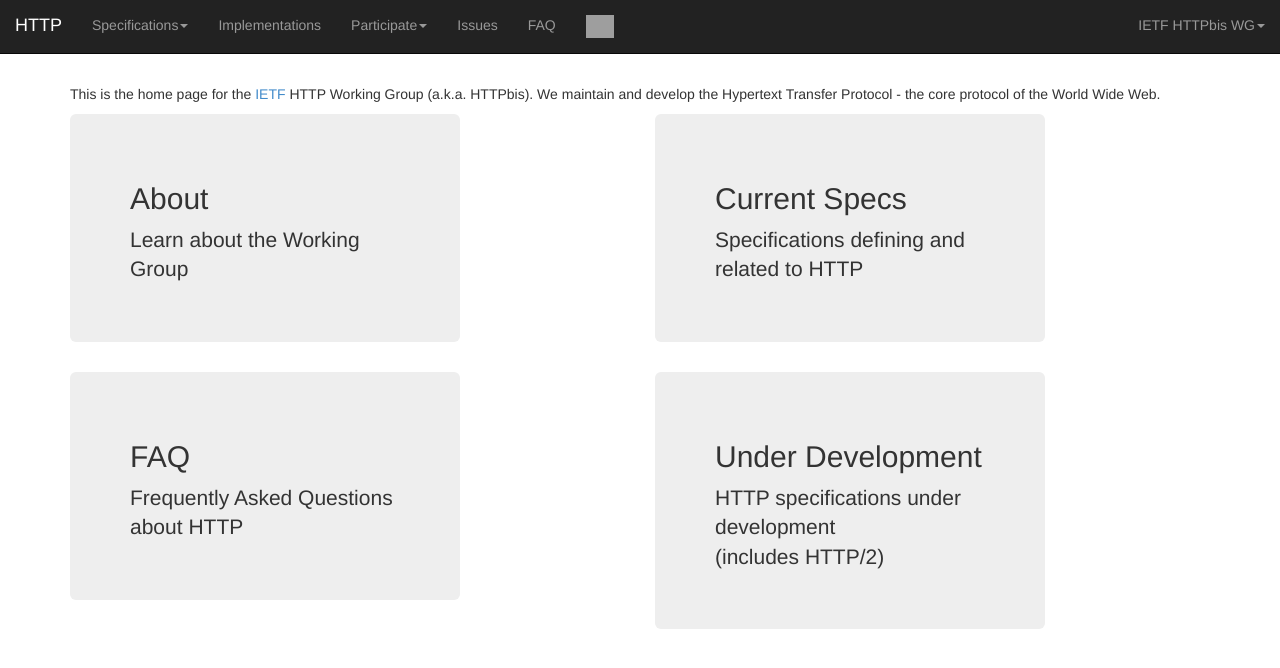
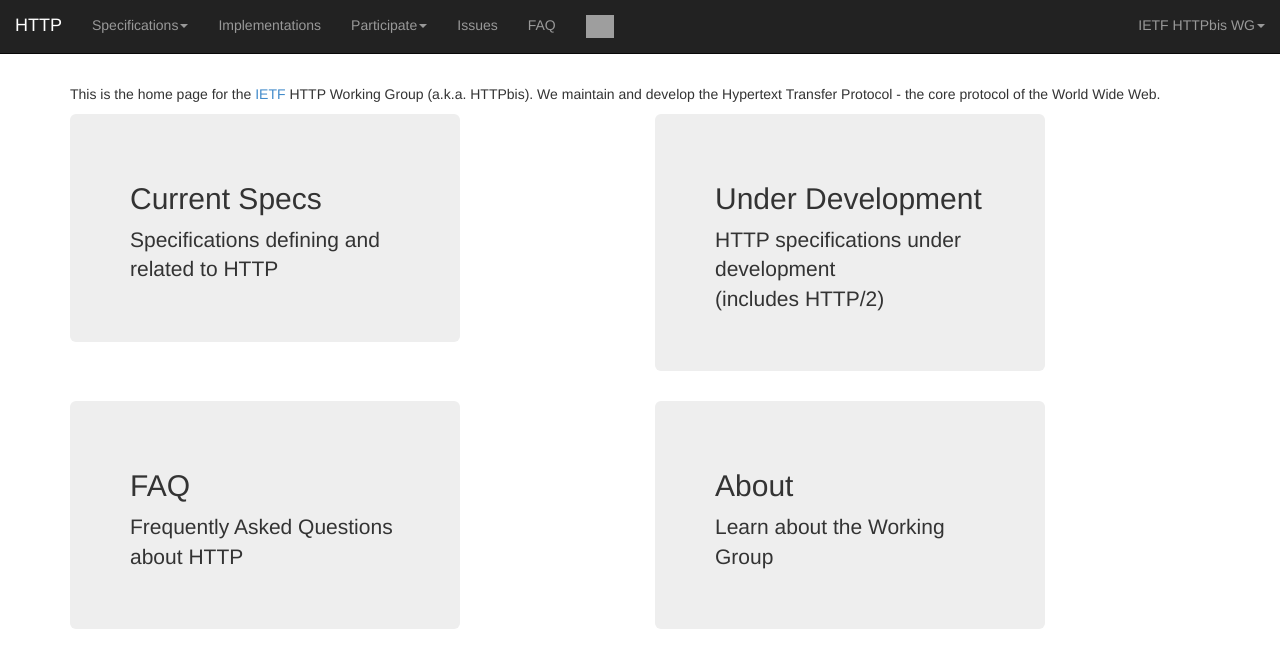
Before and after one commit to httpwg/httpwg.github.io, a Jekyll site: the page built from index.md, in a window 1280 px wide. Shown: the top 668 px of the page. Built offline with Jekyll 4.4.1, drawn with Linux system fonts in a browser that asks for light colours; part of the change alters nothing that is shown; grey boxes are pictures that could not be loaded.

```diff
--- a/index.md
+++ b/index.md
@@ -9,14 +9,15 @@ This is the home page for the [IETF](http://www.ietf.org/) HTTP Working Group (a
 <div class="container">
   <div class="row">
     <div class="col-md-4 jumbotron">
-      <h2>About</h2>
-      <p>Learn about the Working Group</p>
+      <h2>Current Specs</h2>
+      <p>Specifications defining and related to HTTP</p>
     </div>
     <div class="col-sm-2 padding">
     </div>
     <div class="col-md-4 jumbotron">
-      <h2>Current Specs</h2>
-      <p>Specifications defining and related to HTTP</p>
+      <h2>Under Development</h2>
+      <p>HTTP specifications under development <br>
+        (includes HTTP/2)</p>
     </div>
   </div>
   <div class="row">
@@ -27,9 +28,8 @@ This is the home page for the [IETF](http://www.ietf.org/) HTTP Working Group (a
     <div class="col-sm-2 padding">
     </div>
     <div class="col-md-4 jumbotron">
-      <h2>Under Development</h2>
-      <p>HTTP specifications under development <br>
-        (includes HTTP/2)</p>
+      <h2>About</h2>
+      <p>Learn about the Working Group</p>
     </div>
   </div>
 </div>
```
